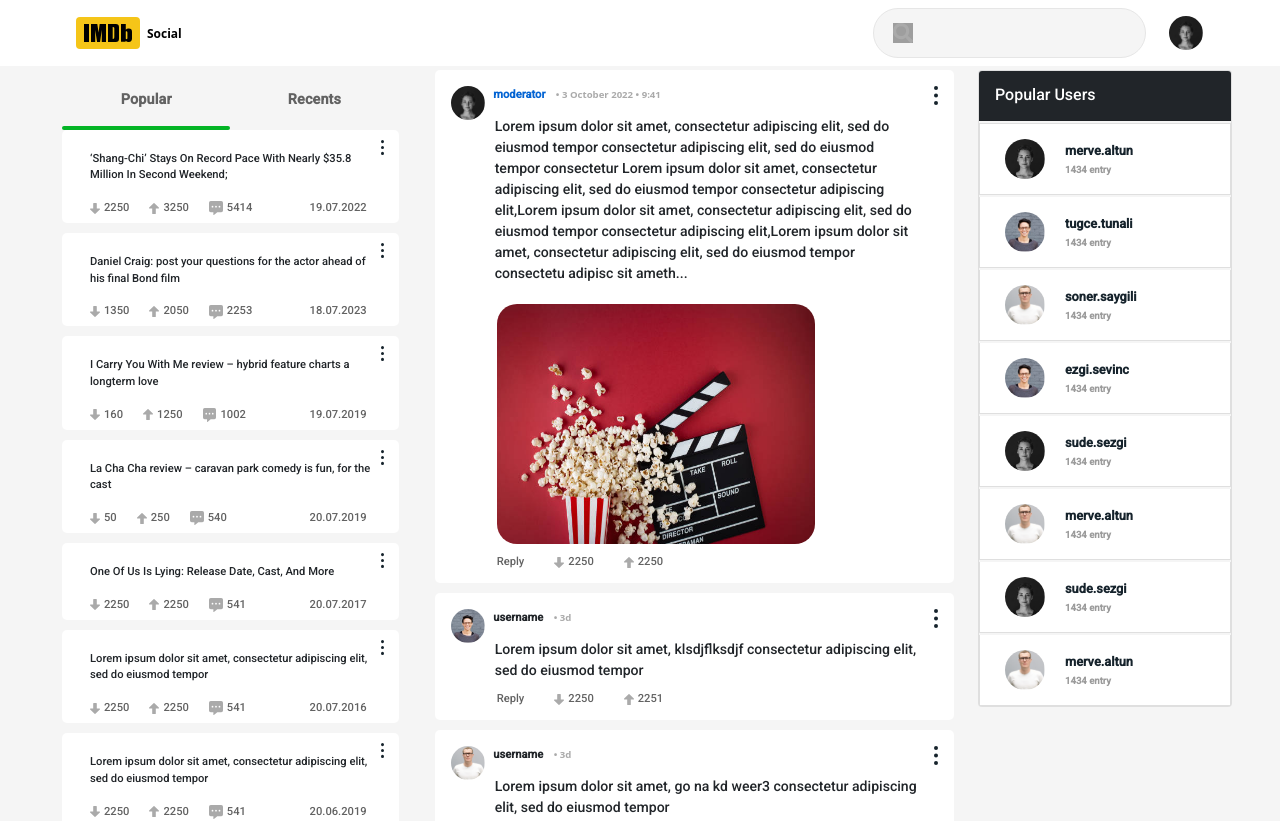
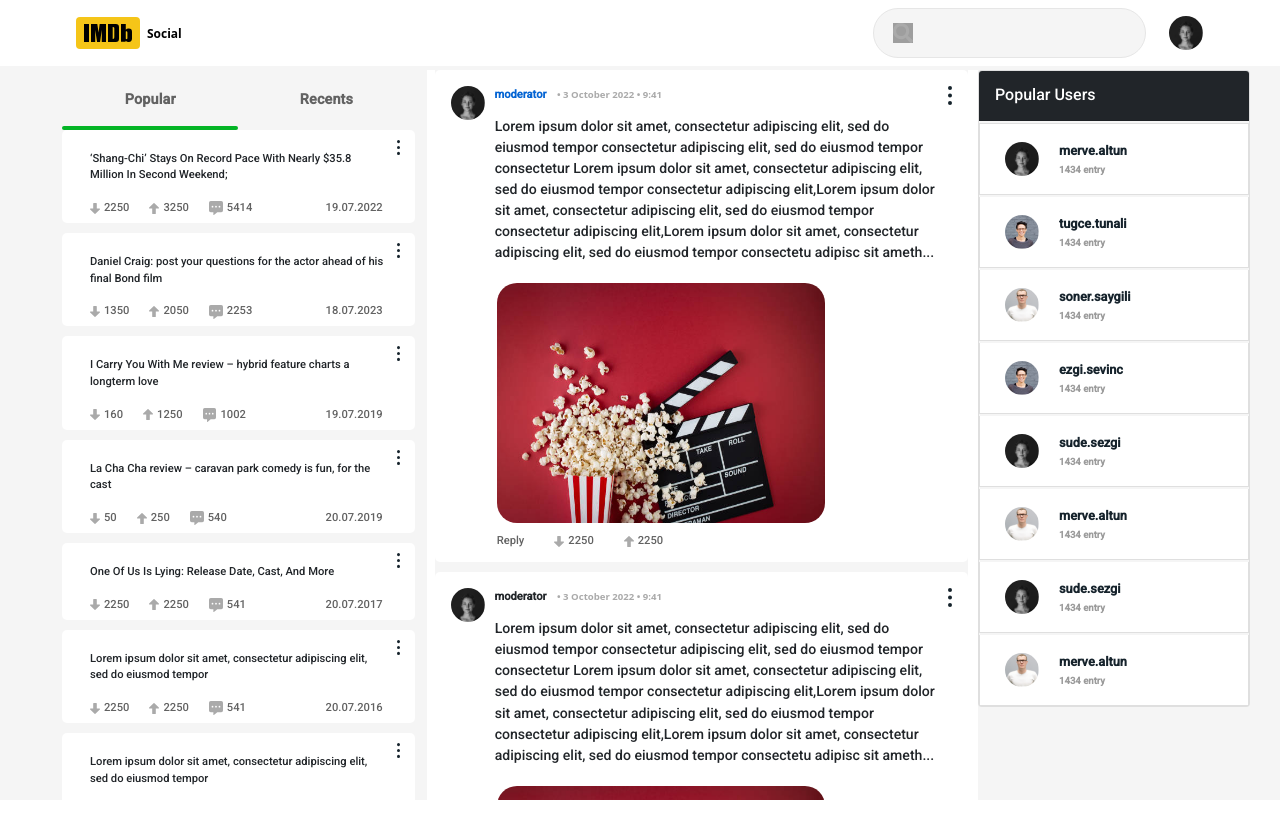
Before and after one commit to nasibmn/IMDB_ReactJS, a React (Create React App) app: page / in a window 1280 px wide. Shown: the top 821 px of the page. After the commit the page ends 800 px from the top, so only its background shows below. Built offline with nearby package versions, Linux system fonts and the light colour scheme; grey boxes are pictures that could not be loaded.

Commit message:
first clone

```diff
--- a/package.json
+++ b/package.json
@@ -3,7 +3,6 @@
   "version": "0.1.0",
   "private": true,
   "dependencies": {
-    "@material-ui/core": "^4.12.3",
     "@testing-library/jest-dom": "^5.16.2",
     "@testing-library/react": "^12.1.4",
     "@testing-library/user-event": "^13.5.0",
--- a/src/components/object/Objects.js
+++ b/src/components/object/Objects.js
@@ -4,6 +4,26 @@ import avatar2 from "../assets/userprofile.png";
 import avatar3 from "../assets/6ef8449d61901cad39f2adc0b5a404cf@2x.png";
 
 export const post = [
+  {
+    profile: avatar1,
+    username: "moderator",
+    date: " • 3 October 2022 • 9:41",
+    title:
+      "Lorem ipsum dolor sit amet, consectetur adipiscing elit, sed do eiusmod tempor consectetur adipiscing elit, sed do eiusmod tempor consectetur Lorem ipsum dolor sit amet, consectetur adipiscing elit, sed do eiusmod tempor consectetur adipiscing elit,Lorem ipsum dolor sit amet, consectetur adipiscing elit, sed do eiusmod tempor consectetur adipiscing elit,Lorem ipsum dolor sit amet, consectetur adipiscing elit, sed do eiusmod tempor consectetu adipisc sit ameth...",
+    movie_image: image1,
+    down: "2250",
+    up: "2250",
+  },
+  {
+    profile: avatar1,
+    username: "moderator",
+    date: " • 3 October 2022 • 9:41",
+    title:
+      "Lorem ipsum dolor sit amet, consectetur adipiscing elit, sed do eiusmod tempor consectetur adipiscing elit, sed do eiusmod tempor consectetur Lorem ipsum dolor sit amet, consectetur adipiscing elit, sed do eiusmod tempor consectetur adipiscing elit,Lorem ipsum dolor sit amet, consectetur adipiscing elit, sed do eiusmod tempor consectetur adipiscing elit,Lorem ipsum dolor sit amet, consectetur adipiscing elit, sed do eiusmod tempor consectetu adipisc sit ameth...",
+    movie_image: image1,
+    down: "2250",
+    up: "2250",
+  },
   {
     profile: avatar1,
     username: "moderator",
@@ -65,6 +85,44 @@ export const post1 = [
     down: "2250",
     up: "2251",
   },
+  {
+    profile: avatar2,
+    username: "moderator",
+    date: " • 3 October 2022 • 9:41",
+    title: "post 2",
+    movie_image: image1,
+    down: "2250",
+    up: "2250",
+  },
+  {
+    profile: avatar3,
+    username: "username",
+    date: " • 3d",
+    title:
+      "post 2 Lorem ipsum dolor sit amet, go na kd weer3 consectetur adipiscing elit, sed do eiusmod tempor",
+    movie_image: "",
+    down: "2250",
+    up: "2251",
+  },
+  {
+    profile: avatar2,
+    username: "moderator",
+    date: " • 3 October 2022 • 9:41",
+    title: "post 2",
+    movie_image: image1,
+    down: "2250",
+    up: "2250",
+  },
+  {
+    profile: avatar3,
+    username: "username",
+    date: " • 3d",
+    title:
+      "post 2 Lorem ipsum dolor sit amet, go na kd weer3 consectetur adipiscing elit, sed do eiusmod tempor",
+    movie_image: "",
+    down: "2250",
+    up: "2251",
+  },
 ];
 
 export const post2 = [
@@ -74,6 +132,44 @@ export const post2 = [
     date: " • 3d",
     title:
       "post 3 Lorem ipsum dolor sit amet, go na kd weer3 consectetur adipiscing elit, sed do eiusmod tempor",
+    movie_image: "",
+    down: "2250",
+    up: "2251",
+  },
+  {
+    profile: avatar2,
+    username: "moderator",
+    date: " • 3 October 2022 • 9:41",
+    title: "post 2",
+    movie_image: image1,
+    down: "2250",
+    up: "2250",
+  },
+  {
+    profile: avatar3,
+    username: "username",
+    date: " • 3d",
+    title:
+      "post 2 Lorem ipsum dolor sit amet, go na kd weer3 consectetur adipiscing elit, sed do eiusmod tempor",
+    movie_image: "",
+    down: "2250",
+    up: "2251",
+  },
+  {
+    profile: avatar2,
+    username: "moderator",
+    date: " • 3 October 2022 • 9:41",
+    title: "post 2",
+    movie_image: image1,
+    down: "2250",
+    up: "2250",
+  },
+  {
+    profile: avatar3,
+    username: "username",
+    date: " • 3d",
+    title:
+      "post 2 Lorem ipsum dolor sit amet, go na kd weer3 consectetur adipiscing elit, sed do eiusmod tempor",
     movie_image: "",
     down: "2250",
     up: "2251",
@@ -91,6 +187,44 @@ export const post4 = [
     down: "2250",
     up: "2251",
   },
+  {
+    profile: avatar2,
+    username: "moderator",
+    date: " • 3 October 2022 • 9:41",
+    title: "post 2",
+    movie_image: image1,
+    down: "2250",
+    up: "2250",
+  },
+  {
+    profile: avatar3,
+    username: "username",
+    date: " • 3d",
+    title:
+      "post 2 Lorem ipsum dolor sit amet, go na kd weer3 consectetur adipiscing elit, sed do eiusmod tempor",
+    movie_image: "",
+    down: "2250",
+    up: "2251",
+  },
+  {
+    profile: avatar2,
+    username: "moderator",
+    date: " • 3 October 2022 • 9:41",
+    title: "post 2",
+    movie_image: image1,
+    down: "2250",
+    up: "2250",
+  },
+  {
+    profile: avatar3,
+    username: "username",
+    date: " • 3d",
+    title:
+      "post 2 Lorem ipsum dolor sit amet, go na kd weer3 consectetur adipiscing elit, sed do eiusmod tempor",
+    movie_image: "",
+    down: "2250",
+    up: "2251",
+  },
 ];
 export const post5 = [
   {
@@ -99,6 +233,44 @@ export const post5 = [
     date: " • 3d",
     title:
       "post 5 Lorem ipsum dolor sit amet, go na kd weer3 consectetur adipiscing elit, sed do eiusmod tempor",
+    movie_image: "",
+    down: "2250",
+    up: "2251",
+  },
+  {
+    profile: avatar2,
+    username: "moderator",
+    date: " • 3 October 2022 • 9:41",
+    title: "post 2",
+    movie_image: image1,
+    down: "2250",
+    up: "2250",
+  },
+  {
+    profile: avatar3,
+    username: "username",
+    date: " • 3d",
+    title:
+      "post 2 Lorem ipsum dolor sit amet, go na kd weer3 consectetur adipiscing elit, sed do eiusmod tempor",
+    movie_image: "",
+    down: "2250",
+    up: "2251",
+  },
+  {
+    profile: avatar2,
+    username: "moderator",
+    date: " • 3 October 2022 • 9:41",
+    title: "post 2",
+    movie_image: image1,
+    down: "2250",
+    up: "2250",
+  },
+  {
+    profile: avatar3,
+    username: "username",
+    date: " • 3d",
+    title:
+      "post 2 Lorem ipsum dolor sit amet, go na kd weer3 consectetur adipiscing elit, sed do eiusmod tempor",
     movie_image: "",
     down: "2250",
     up: "2251",
@@ -127,6 +299,44 @@ export const post7 = [
     down: "2250",
     up: "2251",
   },
+  {
+    profile: avatar2,
+    username: "moderator",
+    date: " • 3 October 2022 • 9:41",
+    title: "post 2",
+    movie_image: image1,
+    down: "2250",
+    up: "2250",
+  },
+  {
+    profile: avatar3,
+    username: "username",
+    date: " • 3d",
+    title:
+      "post 2 Lorem ipsum dolor sit amet, go na kd weer3 consectetur adipiscing elit, sed do eiusmod tempor",
+    movie_image: "",
+    down: "2250",
+    up: "2251",
+  },
+  {
+    profile: avatar2,
+    username: "moderator",
+    date: " • 3 October 2022 • 9:41",
+    title: "post 2",
+    movie_image: image1,
+    down: "2250",
+    up: "2250",
+  },
+  {
+    profile: avatar3,
+    username: "username",
+    date: " • 3d",
+    title:
+      "post 2 Lorem ipsum dolor sit amet, go na kd weer3 consectetur adipiscing elit, sed do eiusmod tempor",
+    movie_image: "",
+    down: "2250",
+    up: "2251",
+  },
 ];
 export const post8 = [
   {
@@ -135,6 +345,44 @@ export const post8 = [
     date: " • 3d",
     title:
       "post 8 Lorem ipsum dolor sit amet, go na kd weer3 consectetur adipiscing elit, sed do eiusmod tempor",
+    movie_image: "",
+    down: "2250",
+    up: "2251",
+  },
+  {
+    profile: avatar2,
+    username: "moderator",
+    date: " • 3 October 2022 • 9:41",
+    title: "post 2",
+    movie_image: image1,
+    down: "2250",
+    up: "2250",
+  },
+  {
+    profile: avatar3,
+    username: "username",
+    date: " • 3d",
+    title:
+      "post 2 Lorem ipsum dolor sit amet, go na kd weer3 consectetur adipiscing elit, sed do eiusmod tempor",
+    movie_image: "",
+    down: "2250",
+    up: "2251",
+  },
+  {
+    profile: avatar2,
+    username: "moderator",
+    date: " • 3 October 2022 • 9:41",
+    title: "post 2",
+    movie_image: image1,
+    down: "2250",
+    up: "2250",
+  },
+  {
+    profile: avatar3,
+    username: "username",
+    date: " • 3d",
+    title:
+      "post 2 Lorem ipsum dolor sit amet, go na kd weer3 consectetur adipiscing elit, sed do eiusmod tempor",
     movie_image: "",
     down: "2250",
     up: "2251",
--- a/src/components/partials/RightCard.jsx
+++ b/src/components/partials/RightCard.jsx
@@ -1,4 +1,3 @@
-import { Avatar } from "@material-ui/core";
 import React from "react";
 import {
   RightCardStyle,
@@ -6,6 +5,7 @@ import {
   PopularUserList,
   UserProfile,
   ProfileEntry,
+  Avatar,
   Ul,
 } from "../styles/styled";
 import { profilelist } from "../object/Objects";
--- a/src/components/styles/styled.js
+++ b/src/components/styles/styled.js
@@ -2,13 +2,12 @@ import styled from "styled-components";
 
 // body part ...................................................................
 export const Container = styled.div`
-  position: static;
+  position: relative;
   top: 0px;
   left: 0px;
   width: 1280px;
   background: var(--color2);
   opacity: 1;
-  overflow: hidden;
   width: 100%;
   padding: 0;
   margin: 0;
@@ -84,13 +83,18 @@ export const Avatar = styled.img`
 
 // Left Bar parts ....................................................................
 export const LeftBarStyle = styled.div`
-  position: sticky;
+  position: fixed;
+  width: inherit;
   top: 0;
+  bottom: 0;
+  overflow-y: scroll;
+  overflow-x: hidden;
+  overflow-y: scroll;
+  scrollbar-width: none;
   background-color: var(--color2);
   margin-top: 69.5px;
   justify-content: center;
   padding-left: 74px;
-  opacity: 1;
   @media only screen and (max-width: 1200px) {
     padding-left: 10px;
     margin-right: -30px;
@@ -212,9 +216,17 @@ export const ImgMore = styled.img`
 
 // Feed Parts --------------------------------------------------------------------------------
 export const FeedStyle = styled.div`
+  $color-primary: blue;
+  position: fixed;
+  width: inherit;
+  top: 0;
+  bottom: 0;
+  overflow-x: hidden;
+  overflow-y: scroll;
+  scrollbar-width: none;
   background-color: var(--color2);
   margin-top: 69.5px;
-  z-index: 1;
+  transition: all 0.6s ease;
 `;
 
 export const FeedCardStyle = styled.div`
@@ -375,6 +387,14 @@ export const ImgInput = styled.img`
 
 // Right Bar Parts -------------------------------------------------------------------------------------
 export const RightBarStyle = styled.div`
+  position: fixed;
+  width: inherit;
+  top: 0;
+  bottom: 0;
+  overflow-y: scroll;
+  overflow-x: hidden;
+  overflow-y: scroll;
+  scrollbar-width: none;
   background-color: var(--color2);
   margin-top: 69.5px;
   z-index: 1;
```
Also changed, not shown: 1 other file (tests, documents, lock files or other folders).
